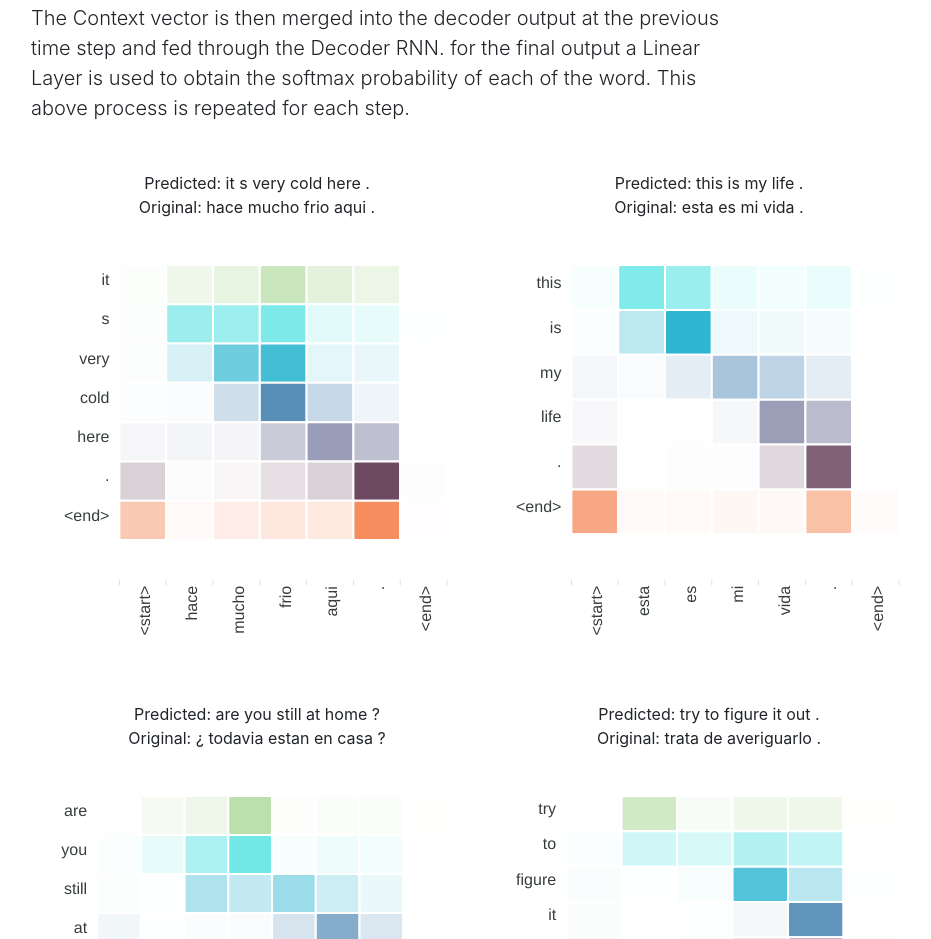
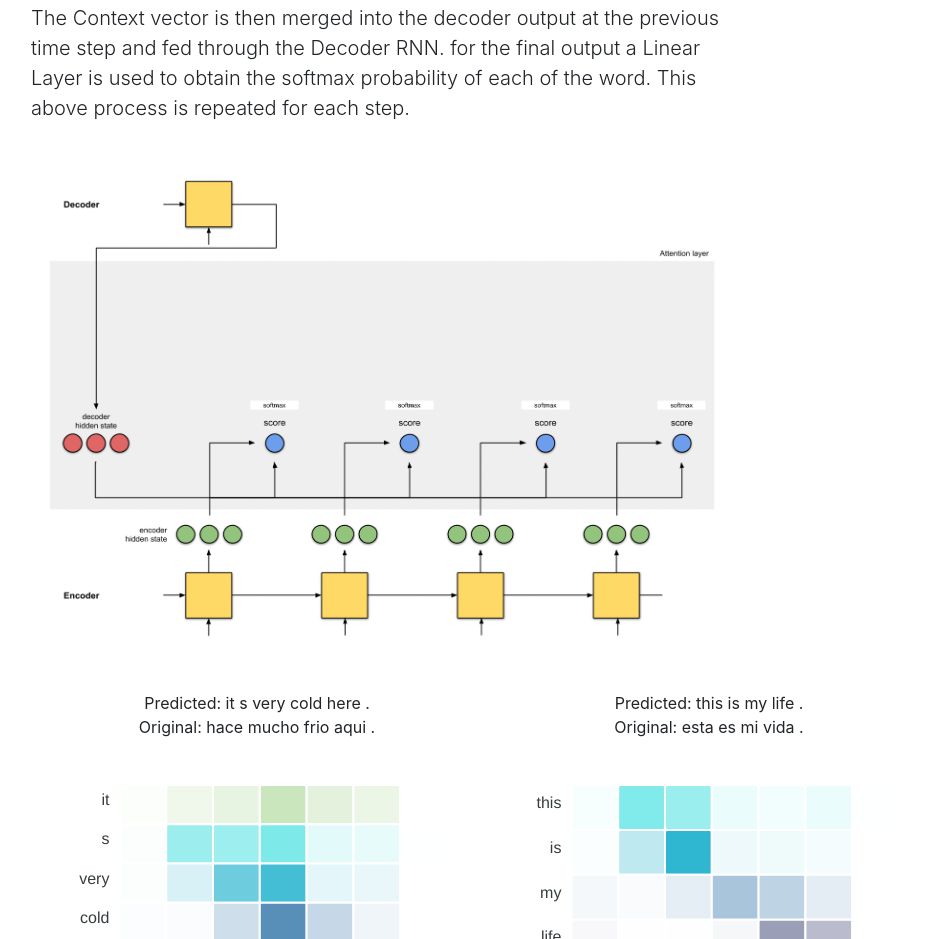
Before and after one commit to CM747/NLP_onlinecontentgeneration, a plain HTML site: page index.html in a window 1280 px wide. Shown: the part 7099-8038 px from the top of the page, without its empty margins (259-1190 px from the left). Drawn offline with nearby package versions, Linux system fonts and the light colour scheme.

Commit message:
fifth commit

```diff
--- a/index.html
+++ b/index.html
@@ -176,7 +176,9 @@
                 <p class="lead">
                     The Context vector is then merged into the decoder output at the previous time step and fed through the Decoder RNN. for the final output a Linear Layer is used to obtain the softmax probability of each of the word. This above process is repeated for each step.
                 </p>
-
+                <div class="d-flex justify-content-around">
+                    <img src="AttentionGif4.gif" height="520px" width="700px">
+                </div>
             </div>
         </section>
 
```
Also changed, not shown: AttentionGif4.gif (added).
